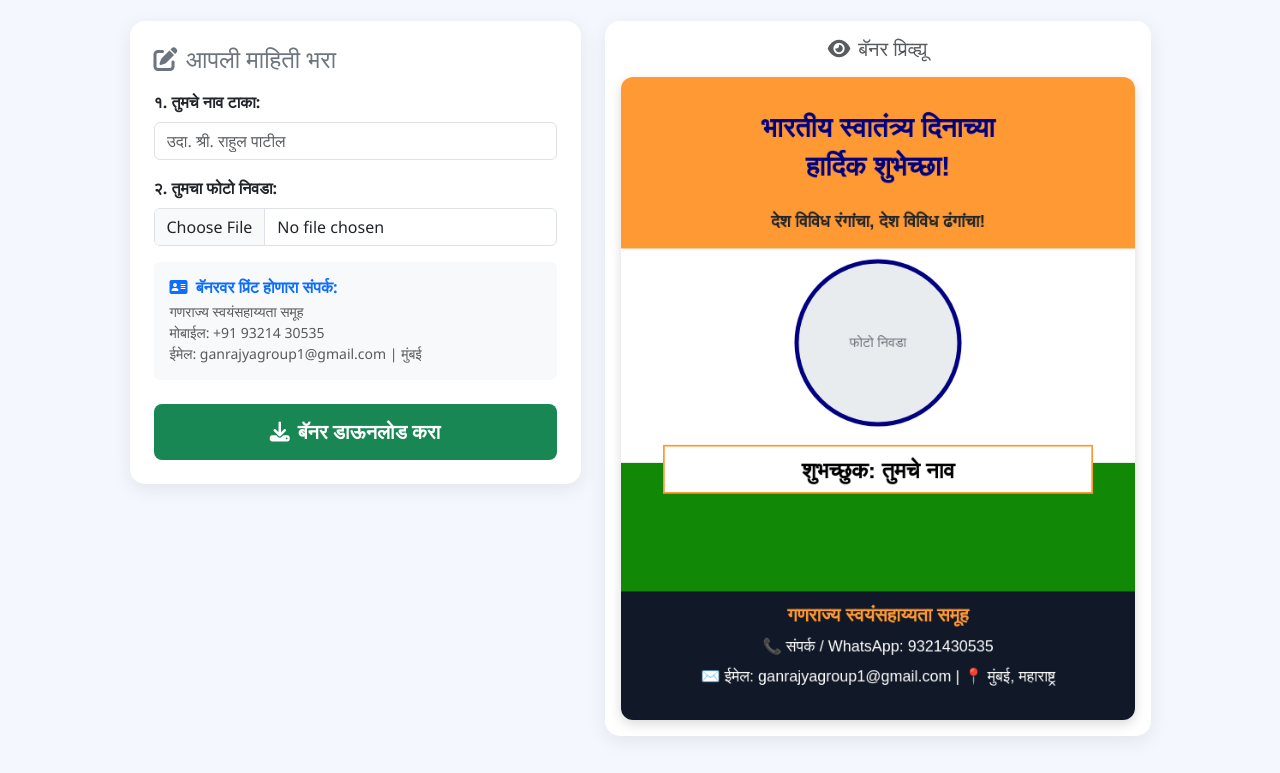
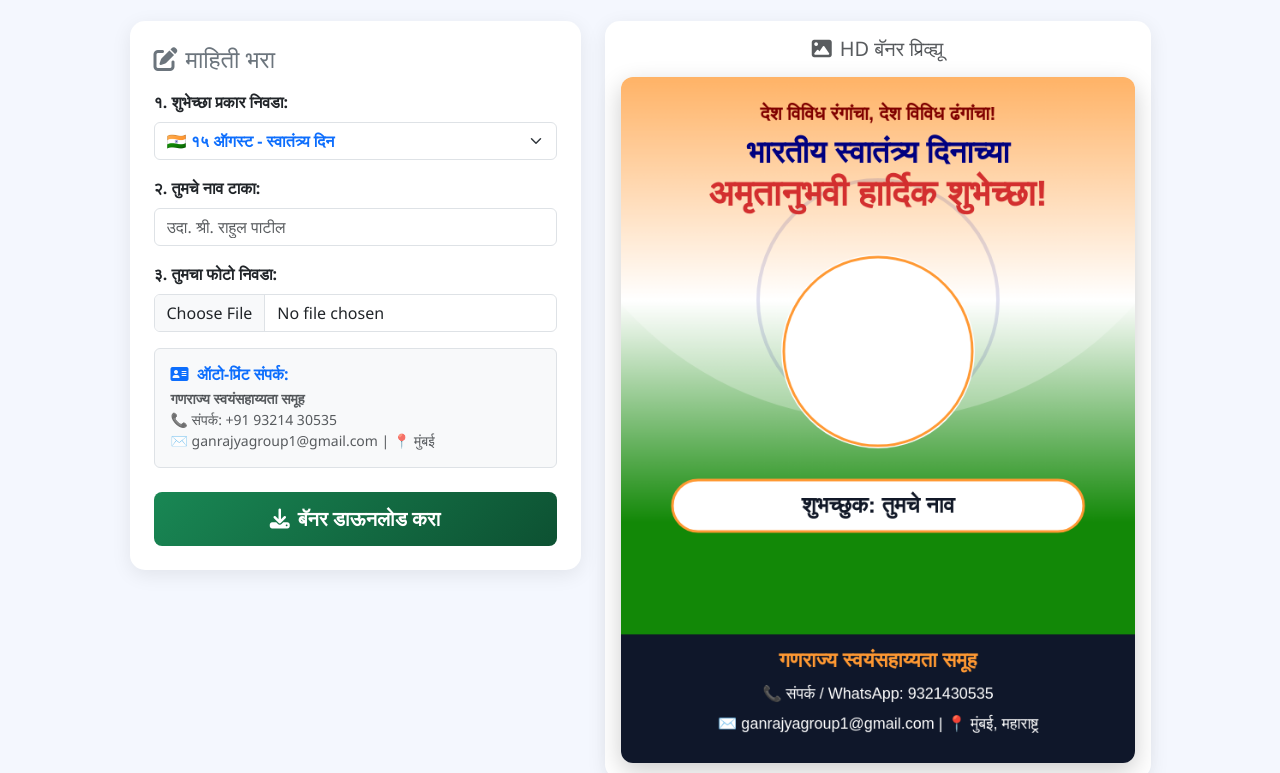
Before and after one commit to GanrajyaGroup/Ganrajya-Group, a plain HTML site: page wishes.html in a window 1280 px wide. Shown: the part 183-956 px from the top of the page. Drawn offline with nearby package versions, Linux system fonts and the light colour scheme.

Commit message:
Update wishes.html

```diff
--- a/wishes.html
+++ b/wishes.html
@@ -23,18 +23,19 @@
             max-width: 100%;
             height: auto;
             border-radius: 12px;
-            box-shadow: 0 4px 12px rgba(0,0,0,0.15);
+            box-shadow: 0 8px 25px rgba(0,0,0,0.2);
             background-color: #ffffff;
         }
         .btn-download {
-            background-color: #198754;
+            background: linear-gradient(135deg, #198754, #0d5132);
             color: white;
-            font-weight: 600;
+            font-weight: bold;
             padding: 12px 25px;
             border-radius: 8px;
+            border: none;
         }
         .btn-download:hover {
-            background-color: #146c43;
+            background: linear-gradient(135deg, #146c43, #083420);
             color: white;
         }
     </style>
@@ -64,32 +65,41 @@
     <div class="container py-5">
         <div class="text-center mb-4">
             <h2 class="fw-bold text-primary">
-                <i class="fa-solid fa-flag text-danger me-2"></i>स्वातंत्र्य दिन विशेष शुभेच्छा बॅनर
+                <i class="fa-solid fa-wand-magic-sparkles text-warning me-2"></i>डिजिटल शुभेच्छा बॅनर मेकर
             </h2>
-            <p class="text-muted">तुमचे नाव आणि फोटो टाकून गणराज्य ग्रुपचे अधिकृत शुभेच्छा कार्ड तयार करा व डाऊनलोड करा!</p>
+            <p class="text-muted">तुमचे नाव आणि फोटो जोडून गणराज्य ग्रुपचे ब्रँडेड शुभेच्छा कार्ड तयार करा!</p>
         </div>
 
         <div class="row justify-content-center g-4">
             <!-- इनपुट फॉर्म -->
             <div class="col-lg-5">
                 <div class="card card-custom p-4">
-                    <h4 class="mb-3 text-secondary"><i class="fa-solid fa-pen-to-square me-2"></i>आपली माहिती भरा</h4>
+                    <h4 class="mb-3 text-secondary"><i class="fa-solid fa-pen-to-square me-2"></i>माहिती भरा</h4>
 
                     <div class="mb-3">
-                        <label class="form-label fw-bold">१. तुमचे नाव टाका:</label>
+                        <label class="form-label fw-bold">१. शुभेच्छा प्रकार निवडा:</label>
+                        <select id="eventSelect" class="form-select fw-bold text-primary" onchange="generateBanner()">
+                            <option value="independence">🇮🇳 १५ ऑगस्ट - स्वातंत्र्य दिन</option>
+                            <option value="ganesh">🚩 गणेशोत्सव शुभेच्छा</option>
+                            <option value="diwali">🪔 शुभ दीपावली</option>
+                        </select>
+                    </div>
+
+                    <div class="mb-3">
+                        <label class="form-label fw-bold">२. तुमचे नाव टाका:</label>
                         <input type="text" id="userName" class="form-control" placeholder="उदा. श्री. राहुल पाटील" oninput="generateBanner()">
                     </div>
 
                     <div class="mb-3">
-                        <label class="form-label fw-bold">२. तुमचा फोटो निवडा:</label>
+                        <label class="form-label fw-bold">३. तुमचा फोटो निवडा:</label>
                         <input type="file" id="userPhoto" class="form-control" accept="image/*" onchange="generateBanner()">
                     </div>
 
-                    <div class="p-3 bg-light rounded mb-3">
-                        <h6 class="fw-bold mb-1 text-primary"><i class="fa-solid fa-address-card me-1"></i> बॅनरवर प्रिंट होणारा संपर्क:</h6>
-                        <small class="text-muted d-block">गणराज्य स्वयंसहाय्यता समूह</small>
-                        <small class="text-muted d-block">मोबाईल: +91 93214 30535</small>
-                        <small class="text-muted d-block">ईमेल: ganrajyagroup1@gmail.com | मुंबई</small>
+                    <div class="p-3 bg-light rounded mb-3 border">
+                        <h6 class="fw-bold mb-1 text-primary"><i class="fa-solid fa-address-card me-1"></i> ऑटो-प्रिंट संपर्क:</h6>
+                        <small class="text-muted d-block"><b>गणराज्य स्वयंसहाय्यता समूह</b></small>
+                        <small class="text-muted d-block">📞 संपर्क: +91 93214 30535</small>
+                        <small class="text-muted d-block">✉️ ganrajyagroup1@gmail.com | 📍 मुंबई</small>
                     </div>
 
                     <div class="d-grid mt-2">
@@ -100,12 +110,12 @@
                 </div>
             </div>
 
-            <!-- प्रिव्ह्यू (Live Canvas) -->
+            <!-- प्रिव्ह्यू Canvas -->
             <div class="col-lg-6 text-center">
                 <div class="card card-custom p-3">
-                    <h5 class="text-muted mb-3"><i class="fa-solid fa-eye me-2"></i>बॅनर प्रिव्ह्यू</h5>
+                    <h5 class="text-muted mb-3"><i class="fa-solid fa-image me-2"></i>HD बॅनर प्रिव्ह्यू</h5>
                     <div class="d-flex justify-content-center">
-                        <canvas id="bannerCanvas" width="600" height="750"></canvas>
+                        <canvas id="bannerCanvas" width="600" height="800"></canvas>
                     </div>
                 </div>
             </div>
@@ -121,9 +131,7 @@
                 const reader = new FileReader();
                 reader.onload = function(event) {
                     loadedImage = new Image();
-                    loadedImage.onload = function() {
-                        generateBanner();
-                    };
+                    loadedImage.onload = function() { generateBanner(); };
                     loadedImage.src = event.target.result;
                 };
                 reader.readAsDataURL(file);
@@ -134,84 +142,131 @@
             const canvas = document.getElementById('bannerCanvas');
             const ctx = canvas.getContext('2d');
             const name = document.getElementById('userName').value.trim() || "तुमचे नाव";
+            const eventType = document.getElementById('eventSelect').value;
 
-            ctx.clearRect(0, 0, 600, 750);
+            ctx.clearRect(0, 0, 600, 800);
 
-            // १. पार्श्वभूमी (Background - तिरंगा थीम)
-            ctx.fillStyle = "#FF9933"; // केसरिया
-            ctx.fillRect(0, 0, 600, 200);
-            ctx.fillStyle = "#FFFFFF"; // पांढरा
-            ctx.fillRect(0, 200, 600, 250);
-            ctx.fillStyle = "#128807"; // हिरवा
-            ctx.fillRect(0, 450, 600, 150);
+            if (eventType === 'independence') {
+                // Background Gradient
+                let bgGradient = ctx.createLinearGradient(0, 0, 0, 650);
+                bgGradient.addColorStop(0, '#FF9933');
+                bgGradient.addColorStop(0.4, '#FFFFFF');
+                bgGradient.addColorStop(0.8, '#128807');
+                ctx.fillStyle = bgGradient;
+                ctx.fillRect(0, 0, 600, 650);
 
-            // २. शीर्षक मजकूर (स्वातंत्र्य दिन शुभेच्छा)
-            ctx.fillStyle = "#000080";
-            ctx.font = "bold 32px Arial, sans-serif";
-            ctx.textAlign = "center";
-            ctx.fillText("भारतीय स्वातंत्र्य दिनाच्या", 300, 70);
-            ctx.fillText("हार्दिक शुभेच्छा!", 300, 115);
+                // Sun rays / Graphic Effect
+                ctx.fillStyle = "rgba(255, 255, 255, 0.25)";
+                ctx.beginPath();
+                ctx.arc(300, 0, 400, 0, Math.PI);
+                ctx.fill();
 
-            ctx.fillStyle = "#212529";
-            ctx.font = "bold 20px Arial, sans-serif";
-            ctx.fillText("देश विविध रंगांचा, देश विविध ढंगांचा!", 300, 175);
+                // Ashok Chakra Watermark
+                ctx.strokeStyle = "rgba(0, 0, 128, 0.12)";
+                ctx.lineWidth = 4;
+                ctx.beginPath();
+                ctx.arc(300, 260, 140, 0, Math.PI * 2);
+                ctx.stroke();
 
-            // ३. सदस्याचा फोटो (गोल फ्रेम)
+                // Header Text
+                ctx.fillStyle = "#800000";
+                ctx.font = "bold 22px Arial";
+                ctx.textAlign = "center";
+                ctx.fillText("देश विविध रंगांचा, देश विविध ढंगांचा!", 300, 50);
+
+                ctx.fillStyle = "#000080";
+                ctx.font = "bold 36px Arial";
+                ctx.fillText("भारतीय स्वातंत्र्य दिनाच्या", 300, 100);
+
+                ctx.fillStyle = "#D32F2F";
+                ctx.font = "bold 42px Arial";
+                ctx.fillText("अमृतानुभवी हार्दिक शुभेच्छा!", 300, 150);
+
+            } else if (eventType === 'ganesh') {
+                let bgGradient = ctx.createLinearGradient(0, 0, 0, 650);
+                bgGradient.addColorStop(0, '#FF5722');
+                bgGradient.addColorStop(0.5, '#FFC107');
+                bgGradient.addColorStop(1, '#E65100');
+                ctx.fillStyle = bgGradient;
+                ctx.fillRect(0, 0, 600, 650);
+
+                ctx.fillStyle = "#FFFFFF";
+                ctx.font = "bold 38px Arial";
+                ctx.textAlign = "center";
+                ctx.fillText("॥ श्री गणेशाय नमः ॥", 300, 80);
+                ctx.font = "bold 36px Arial";
+                ctx.fillText("गणेशोत्सवाच्या हार्दिक शुभेच्छा!", 300, 140);
+            } else {
+                let bgGradient = ctx.createLinearGradient(0, 0, 0, 650);
+                bgGradient.addColorStop(0, '#311B92');
+                bgGradient.addColorStop(0.5, '#B71C1C');
+                bgGradient.addColorStop(1, '#FF8F00');
+                ctx.fillStyle = bgGradient;
+                ctx.fillRect(0, 0, 600, 650);
+
+                ctx.fillStyle = "#FFD54F";
+                ctx.font = "bold 40px Arial";
+                ctx.textAlign = "center";
+                ctx.fillText("🪔 शुभ दीपावली 🪔", 300, 90);
+                ctx.font = "bold 30px Arial";
+                ctx.fillText("सर्व सदस्यांना समृद्धीच्या शुभेच्छा!", 300, 145);
+            }
+
+            // Photo Frame Design
             ctx.save();
             ctx.beginPath();
-            ctx.arc(300, 310, 95, 0, Math.PI * 2, true);
+            ctx.arc(300, 320, 110, 0, Math.PI * 2, true);
             ctx.closePath();
             ctx.clip();
 
             if (loadedImage) {
-                ctx.drawImage(loadedImage, 205, 215, 190, 190);
+                ctx.drawImage(loadedImage, 190, 210, 220, 220);
             } else {
-                ctx.fillStyle = "#e9ecef";
-                ctx.fillRect(205, 215, 190, 190);
+                ctx.fillStyle = "#FFFFFF";
+                ctx.fillRect(190, 210, 220, 220);
                 ctx.fillStyle = "#6c757d";
-                ctx.font = "16px Arial";
-                ctx.fillText("फोटो निवडा", 300, 315);
+                ctx.font = "bold 18px Arial";
+                ctx.fillText("फोटो निवडा", 300, 325);
             }
             ctx.restore();
 
-            // फोटोची बॉर्डर
+            // Photo Outer Border
             ctx.beginPath();
-            ctx.arc(300, 310, 95, 0, Math.PI * 2, true);
-            ctx.lineWidth = 5;
-            ctx.strokeStyle = "#000080";
+            ctx.arc(300, 320, 110, 0, Math.PI * 2, true);
+            ctx.lineWidth = 6;
+            ctx.strokeStyle = "#FFFFFF";
             ctx.stroke();
 
-            // ४. शुभेच्छुक सदस्याचे नाव
-            ctx.fillStyle = "#ffffff";
-            ctx.fillRect(50, 430, 500, 55);
+            // Member Name Tag
+            ctx.fillStyle = "#FFFFFF";
+            ctx.roundRect(60, 470, 480, 60, 30);
+            ctx.fill();
             ctx.strokeStyle = "#FF9933";
-            ctx.lineWidth = 2;
-            ctx.strokeRect(50, 430, 500, 55);
+            ctx.lineWidth = 3;
+            ctx.stroke();
 
-            ctx.fillStyle = "#000000";
-            ctx.font = "bold 26px Arial, sans-serif";
-            ctx.fillText("शुभच्छुक: " + name, 300, 468);
+            ctx.fillStyle = "#111827";
+            ctx.font = "bold 26px Arial";
+            ctx.fillText("शुभच्छुक: " + name, 300, 508);
 
-            // ५. इमेजच्या खाली 'गणराज्य ग्रुप' संपर्क पट्टी (Footer Contact Section)
-            ctx.fillStyle = "#111827"; // डार्क बॅकग्राउंड पट्टी
-            ctx.fillRect(0, 600, 600, 150);
+            // Footer Contact Bar
+            ctx.fillStyle = "#0F172A";
+            ctx.fillRect(0, 650, 600, 150);
 
-            // संपर्क शीर्षक
             ctx.fillStyle = "#FF9933";
-            ctx.font = "bold 22px Arial, sans-serif";
-            ctx.fillText("गणराज्य स्वयंसहाय्यता समूह", 300, 635);
+            ctx.font = "bold 24px Arial";
+            ctx.fillText("गणराज्य स्वयंसहाय्यता समूह", 300, 688);
 
-            // संपर्क तपशील
-            ctx.fillStyle = "#ffffff";
-            ctx.font = "18px Arial, sans-serif";
-            ctx.fillText("📞 संपर्क / WhatsApp: 9321430535", 300, 670);
-            ctx.fillText("✉️ ईमेल: ganrajyagroup1@gmail.com | 📍 मुंबई, महाराष्ट्र", 300, 705);
+            ctx.fillStyle = "#FFFFFF";
+            ctx.font = "18px Arial";
+            ctx.fillText("📞 संपर्क / WhatsApp: 9321430535", 300, 725);
+            ctx.fillText("✉️ ganrajyagroup1@gmail.com | 📍 मुंबई, महाराष्ट्र", 300, 760);
         }
 
         function downloadBanner() {
             const canvas = document.getElementById('bannerCanvas');
             const link = document.createElement('a');
-            link.download = 'Ganrajya_Group_15Aug_Wish.png';
+            link.download = 'Ganrajya_Group_Wish_Banner.png';
             link.href = canvas.toDataURL('image/png');
             link.click();
         }
```
